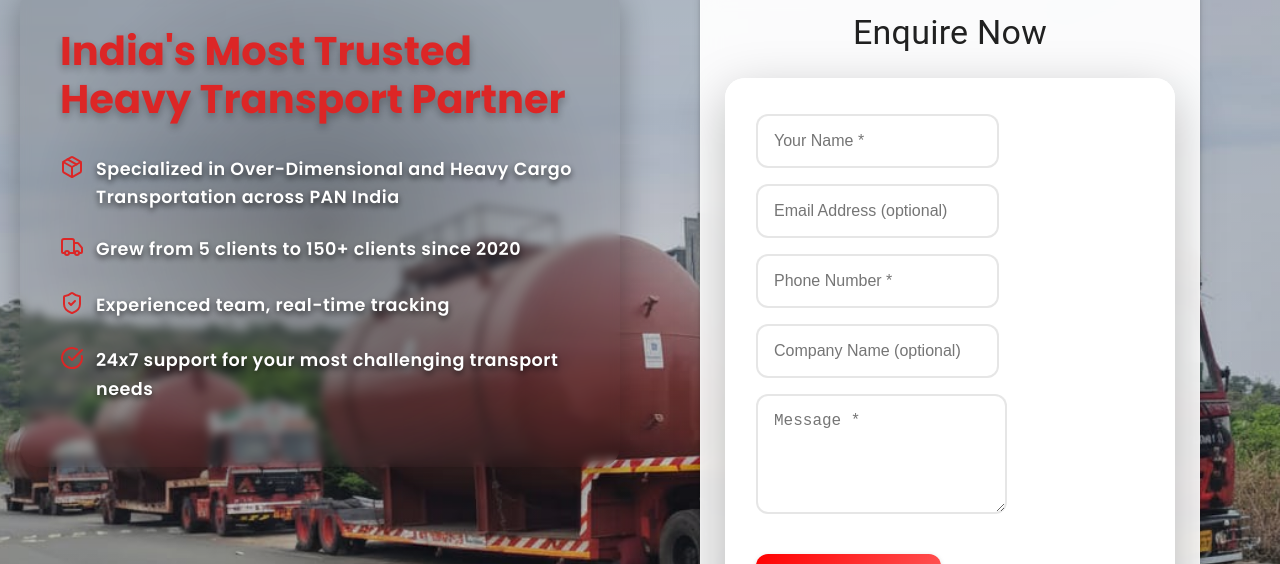
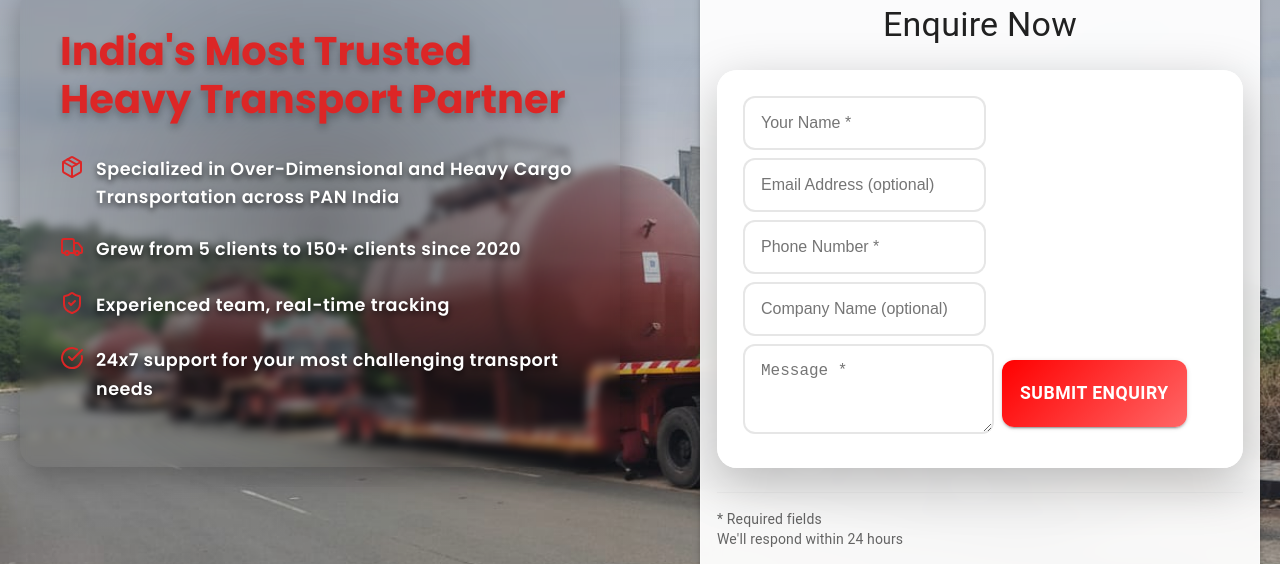
Before and after one commit to ADITYAPIMPALE11127/jr-transport-company, a React (Vite) app: page / in a window 1280 px wide. Shown: the part 133-697 px from the top of the page. Built offline with nearby package versions, Linux system fonts and the light colour scheme; no server answers.

Commit message:
Updated HeroEnquirySplit.css

```diff
--- a/src/sections/EnquiryForm.jsx
+++ b/src/sections/EnquiryForm.jsx
@@ -160,7 +160,7 @@ const EnquiryForm = () => {
       <Paper
         elevation={3}
         sx={{
-          p: 3,
+          p: 2,
           borderRadius: 3,
           backgroundColor: 'rgba(255, 255, 255, 0.95)',
           backdropFilter: 'blur(10px)',
@@ -172,7 +172,7 @@ const EnquiryForm = () => {
         </Typography>
 
         <Box component="form" onSubmit={handleSubmit} noValidate className="enquiry-form">
-          <Grid container spacing={2}>
+          <Grid container spacing={1}>
             <Grid item xs={12}>
               <input
                 type="text"
@@ -266,7 +266,7 @@ const EnquiryForm = () => {
                 onChange={handleChange}
                 disabled={loading}
                 required
-                rows={4}
+                rows={3}
                 style={{
                   width: '100%',
                   padding: '16px',
@@ -276,7 +276,7 @@ const EnquiryForm = () => {
                   transition: '0.3s',
                   boxSizing: 'border-box',
                   resize: 'vertical',
-                  minHeight: '120px',
+                  minHeight: '80px',
                 }}
               />
               {errors.message && <div className="error">{errors.message}</div>}
--- a/src/sections/HeroEnquirySplit.css
+++ b/src/sections/HeroEnquirySplit.css
@@ -110,15 +110,15 @@
 /* RIGHT FORM */
 .hero-right {
   width: 100%;
-  max-width: 500px;
+  max-width: 600px;
   margin-top:0px;
 }
 
 .enquiry-form {
   display: flex;
   flex-direction: column;
-  gap: 20px;
-  padding: 35px 30px;
+  gap: 12px;
+  padding: 25px 25px;
   background: rgba(255, 255, 255, 0.95);
   border-radius: 20px;
   box-shadow: 0 15px 50px rgba(0, 0, 0, 0.25);
@@ -152,7 +152,7 @@
 
 .enquiry-form textarea {
   resize: vertical;
-  min-height: 120px;
+  min-height: 80px;
 }
 
 .enquiry-form button {
```
